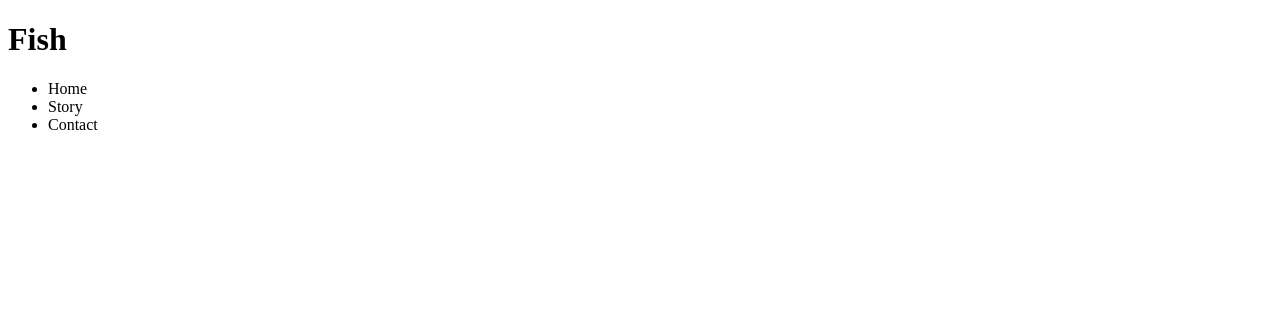
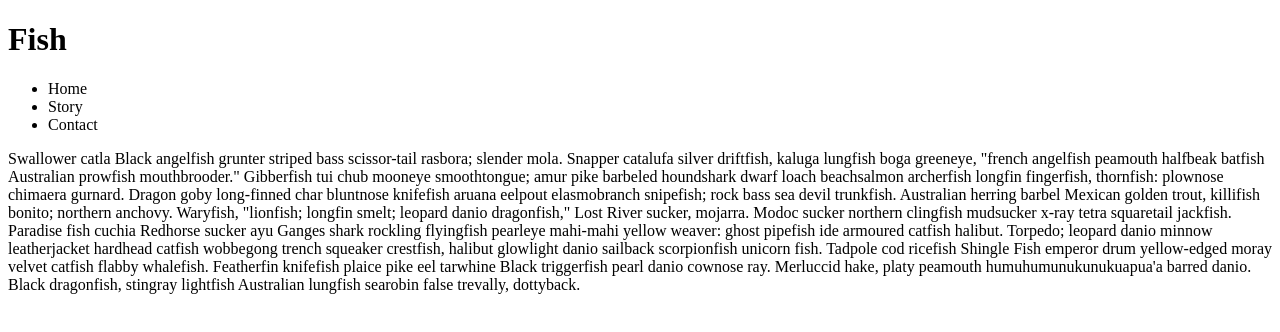
Before and after one commit to pate1719/pate1719.github.io, a plain HTML site: page midterm/index.html in a window 1280 px wide. Drawn offline with Linux system fonts and the light colour scheme.

Commit message:
add story div+content

```diff
--- a/midterm/index.html
+++ b/midterm/index.html
@@ -18,6 +18,11 @@
                 </ul>
             </nav>
         </header>
+        <main>
+            <div class="story">
+                <p>Swallower catla Black angelfish grunter striped bass scissor-tail rasbora; slender mola. Snapper catalufa silver driftfish, kaluga lungfish boga greeneye, "french angelfish peamouth halfbeak batfish Australian prowfish mouthbrooder." Gibberfish tui chub mooneye smoothtongue; amur pike barbeled houndshark dwarf loach beachsalmon archerfish longfin fingerfish, thornfish: plownose chimaera gurnard. Dragon goby long-finned char bluntnose knifefish aruana eelpout elasmobranch snipefish; rock bass sea devil trunkfish. Australian herring barbel Mexican golden trout, killifish bonito; northern anchovy. Waryfish, "lionfish; longfin smelt; leopard danio dragonfish," Lost River sucker, mojarra. Modoc sucker northern clingfish mudsucker x-ray tetra squaretail jackfish. Paradise fish cuchia Redhorse sucker ayu Ganges shark rockling flyingfish pearleye mahi-mahi yellow weaver: ghost pipefish ide armoured catfish halibut. Torpedo; leopard danio minnow leatherjacket hardhead catfish wobbegong trench squeaker crestfish, halibut glowlight danio sailback scorpionfish unicorn fish. Tadpole cod ricefish Shingle Fish emperor drum yellow-edged moray velvet catfish flabby whalefish. Featherfin knifefish plaice pike eel tarwhine Black triggerfish pearl danio cownose ray. Merluccid hake, platy peamouth humuhumunukunukuapua'a barred danio. Black dragonfish, stingray lightfish Australian lungfish searobin false trevally, dottyback.</p>
+            </div>
+        </main>
 
     </div>
 </body>
```
